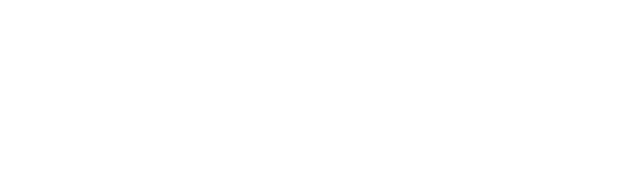
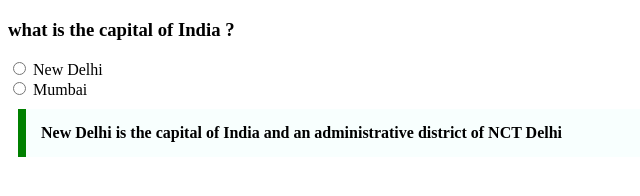
Before and after one commit to acciojob/trivia-Abhishekkesari, a website: page main.html in a window 1280 px wide. Shown: the whole page, without its empty margins (0-640 px from the left). Drawn offline with Linux system fonts and the light colour scheme.

Commit message:
initial commit

```diff
--- a/main.html
+++ b/main.html
@@ -8,6 +8,16 @@
 
 <body>
 	<!-- the entire body must be written by student -->
+	<h3>what is the capital of India ?</h3>
+	<form action="">
+		<input type="radio" value="New Delhi" name="c1">
+		<label for="New Delhi"> New Delhi</label> <br>
+		<input type="radio" value="Mumbai" name="c1">
+		<label for="mumbai">Mumbai</label>
+		<blockquote > New Delhi is the capital of India and an administrative district of NCT Delhi</blockquote>
+
+
+	</form>
     <script type="text/javascript" src="./script.js">
 </script>
 
--- a/styles.css
+++ b/styles.css
@@ -1,2 +1,8 @@
 
 /* Your CSS Code here. */
+blockquote{ max-width: 600px;
+     margin: 10px;
+     padding: 15px;
+     border-left: 8px solid green;
+    background-color: #f8fffe;
+    font-weight: bold;}
```
